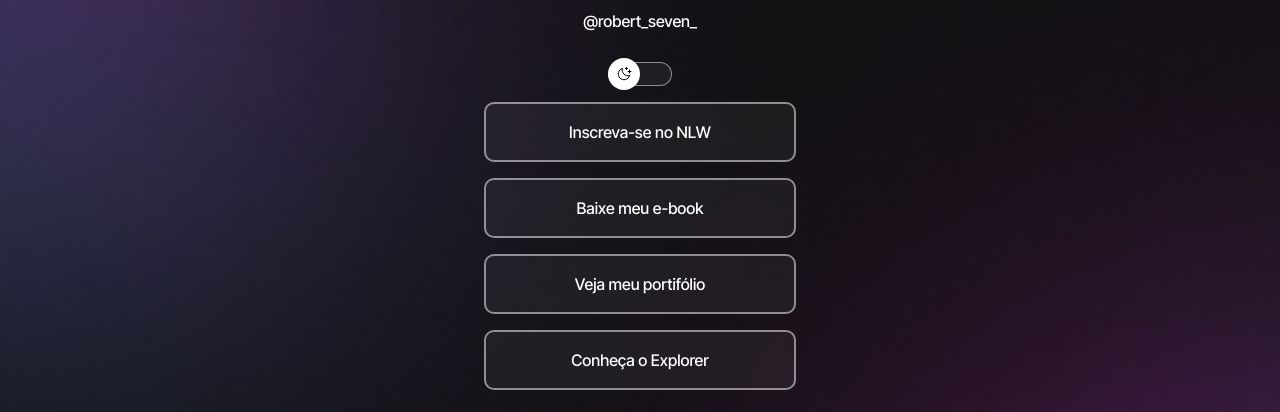
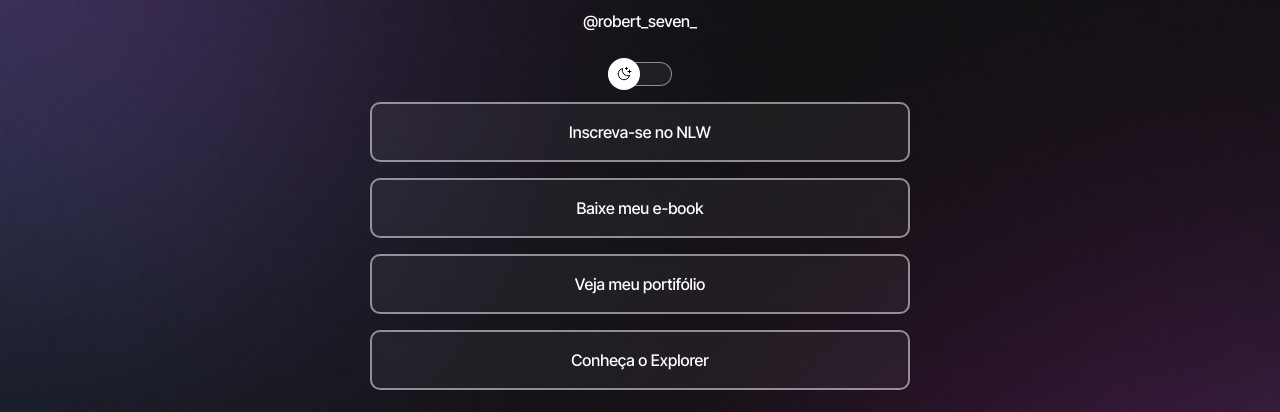
Before and after one commit to RobertGabriel7/DevLinks, a plain HTML site: page index.html in a window 1280 px wide. Shown: the part 209-621 px from the top of the page. Drawn offline with nearby package versions, Linux system fonts and the light colour scheme.

Commit message:
Atualizando o style.css
adjust container width

```diff
--- a/Rocketseat/Nivel_2/projetoDoSite/assets/css/style.css
+++ b/Rocketseat/Nivel_2/projetoDoSite/assets/css/style.css
@@ -69,7 +69,11 @@ div#container {
   /* margin: auto só funciona com elementos em block */
   margin: 20px auto 0px;
   /* o container fica no meio porque é um block (por padrão), se fosse inline não daria o mesmo resultado */
-  width: 360px;
+
+  /*O mais importante para ter a responsividade em um site: width: 100% é max-width*/
+
+  width: 100%;
+  max-width: 588px;
   padding: 0px 24px;
 
 }
```
